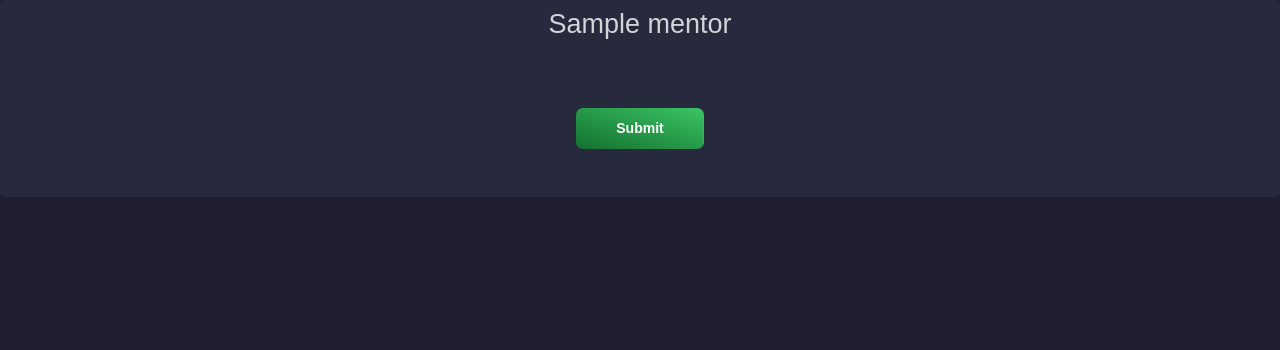
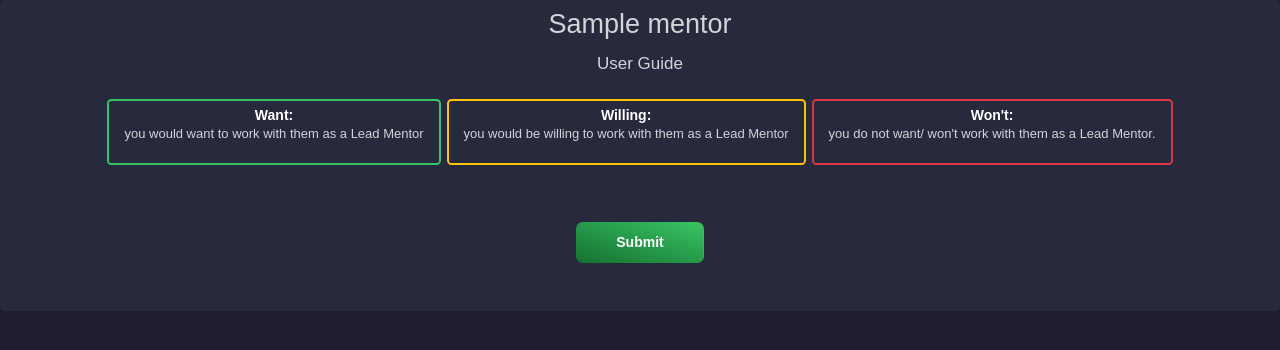
Before and after one commit to thecamo1509/techstars-matching, a Django app: page /mentors/1/ in a window 1280 px wide. Shown: the top 350 px of the page. Run offline with Django 3.2, Linux system fonts and the light colour scheme; tables that the repository leaves empty hold one stand-in row (values such as "Sample post"); parts of the project's set-up code (start-up, migrations or seed data) failed here and were passed over; some libraries are stand-ins or nearby versions.

Commit message:
user guide added

```diff
--- a/core/templates/page-blank.html
+++ b/core/templates/page-blank.html
@@ -143,6 +143,20 @@
       overflow-x: auto !important;
     }
 
+    .successbtninstructions {
+      position=absolute;
+      bottom: -0.2em;
+      background: rgba(0,0,0,0);
+      border: 2px solid #39C463;
+    }
+
+    .successbtninstructions:hover {
+      position=absolute;
+      background: rgba(0,0,0,0) !important;
+      border: 2px solid #39C463;
+      cursor: auto;
+    }
+
     .successbtn {
       position=absolute;
       bottom: -0.2em;
@@ -161,6 +175,20 @@
       background-image: linear-gradient(to bottom left, #ffc107, #c19205, #ffc107);
     }
 
+    .warningbtninstructions {
+      position=absolute;
+      bottom: -0.2em;
+      background: rgba(0,0,0,0);
+      border: 2px solid #ffc107;
+    }
+
+    .warningbtninstructions:hover {
+      position=absolute;
+      background: rgba(0,0,0,0) !important;
+      border: 2px solid #ffc107;
+      cursor: auto;
+    }
+
     .warningbtn:hover {
       position=absolute;
       bottom: -0.2em;
@@ -171,6 +199,20 @@
       position=absolute;
       bottom: -0.2em;
       background-image: linear-gradient(to bottom left, #dc3545, #c82333, #dc3545);
+    }
+
+    .dangerbtninstructions {
+      position=absolute;
+      bottom: -0.2em;
+      background: rgba(0,0,0,0);
+      border: 2px solid #dc3545;
+    }
+
+    .dangerbtninstructions:hover {
+      position=absolute;
+      background: rgba(0,0,0,0) !important;
+      border: 2px solid #dc3545;
+      cursor: auto;
     }
 
     .dangerbtn:hover {
@@ -294,6 +336,12 @@
     <div>
         <div class="card text-center">
             <h2 class="card-title mt-2">{{mentor.name}}</h2>
+            <div class="left">
+                <h4>User Guide</h4>
+                <span class="btn btn-sm successbtninstructions">Want: <h5>you would want to work with them as a Lead Mentor</h5></span>
+                <span class="btn btn-sm warningbtninstructions">Willing: <h5>you would be willing to work with them as a Lead Mentor</h5></span>
+                <span class="btn btn-sm dangerbtninstructions">Won't: <h5>you do not want/ won't work with them as a Lead Mentor.</h5></span>
+            </div>
             <div class="row mainrow">
             {% for appointment in appointments %}
                 <div class="col-lg-2">
```
